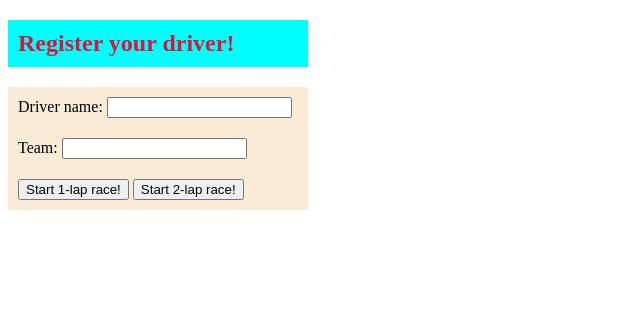
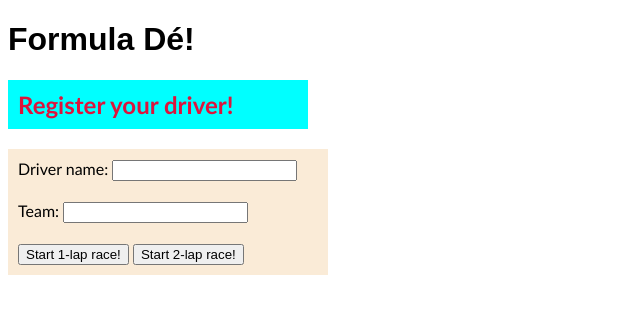
Before and after one commit to Stoltefar/Formula-De-Tracker, a plain HTML site: page index.html in a window 1280 px wide. Shown: the whole page, without its empty margins (0-640 px from the left). Drawn offline with Linux system fonts and the light colour scheme.

Commit message:
Add fonts to CSS

```diff
--- a/index.html
+++ b/index.html
@@ -8,6 +8,9 @@
 </html>
 
  <body>
+    <h1>
+        Formula Dé!
+    </h1>
     <h2>
         Register your driver!
     </h2>
--- a/style.css
+++ b/style.css
@@ -1,12 +1,18 @@
+h1 {
+    font-family: 'Nakadai', 'Copperplate Gothic', sans-serif;
+}
+
 h2 {
     background-color: cyan;
+    font-family: 'Optima', 'Dubai', sans-serif;
     color: crimson;
     width: 280px;
     padding: 10px;
 }
 #input-box {
     background-color: antiquewhite;
-    width: 300px;
+    width: 320px;
+    font-family: 'Magneto', 'Optima', 'Dubai', sans-serif ;
 }
 .txt-input {
     padding: 10px;
```
Also changed, not shown: 1 other file.
